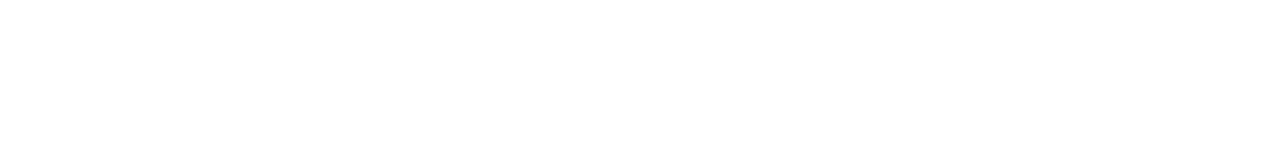
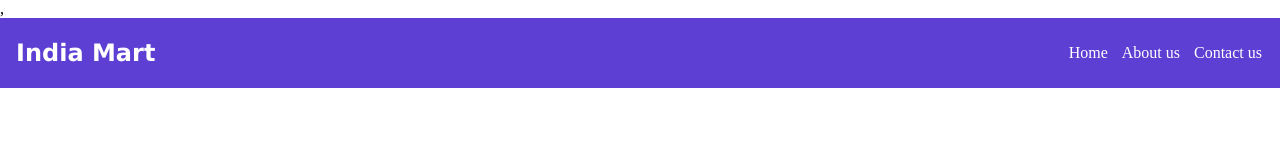
Before and after one commit to orphanboy028/git-proess-projects, a plain HTML site: page index.html in a window 1280 px wide. Drawn offline with Linux system fonts and the light colour scheme.

Commit message:
create navbar in local reposotery by master branch

```diff
--- a/css/style.css
+++ b/css/style.css
@@ -1,3 +1,35 @@
-*{
- margin: 0;
+* {
+  margin: 0;
+  padding: 0;
+  box-sizing: border-box;
 }
+
+#navbar {
+  width: 100%;
+  height: 70px;
+  border: 1px solid #5d3fd3;
+  background-color: #5d3fd3;
+  display: flex;
+  justify-content: space-between;
+  padding: 0px 10px;
+  align-items: center;
+}
+
+.Brand_Logo {
+  padding: 5px;
+  color: #fff;
+  font-family: "Lucida Sans", "Lucida Sans Regular", "Lucida Grande",
+    "Lucida Sans Unicode", Geneva, Verdana, sans-serif;
+}
+
+.header_menu ul {
+  color: #fff;
+  list-style: none;
+  display: flex;
+}
+
+.header_menu ul li {
+  font-family: "Times New Roman", Times, serif;
+  padding: 7px;
+  cursor: pointer;
+}
--- a/index.html
+++ b/index.html
@@ -4,7 +4,22 @@
     <meta charset="UTF-8" />
     <meta http-equiv="X-UA-Compatible" content="IE=edge" />
     <meta name="viewport" content="width=device-width, initial-scale=1.0" />
+    ,
+    <link rel="stylesheet" href="./css/style.css" />
     <title>Get process</title>
   </head>
-  <body></body>
+  <body>
+    <nav id="navbar">
+      <div class="Brand_Logo"><h2>India Mart</h2></div>
+      <div class="header_menu">
+        <ul>
+          <li>
+            <a>Home</a>
+          </li>
+          <li><a>About us</a></li>
+          <li><a>Contact us</a></li>
+        </ul>
+      </div>
+    </nav>
+  </body>
 </html>
```
